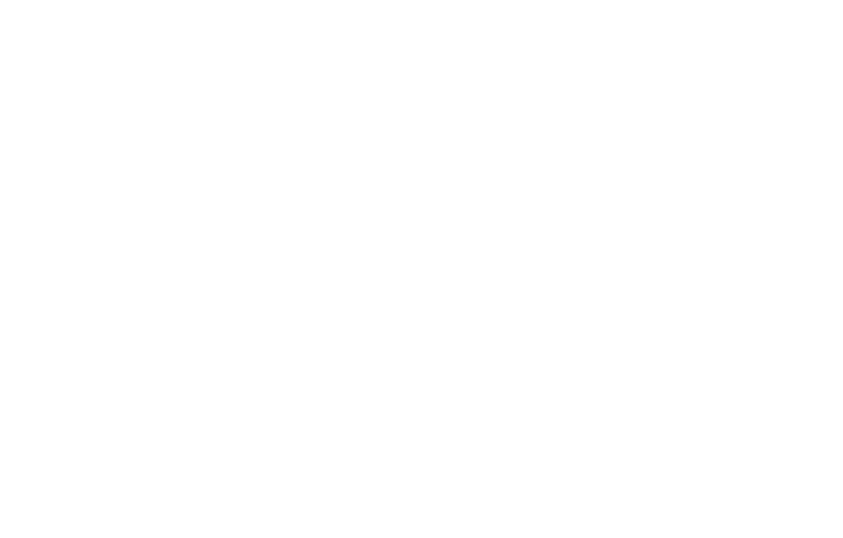
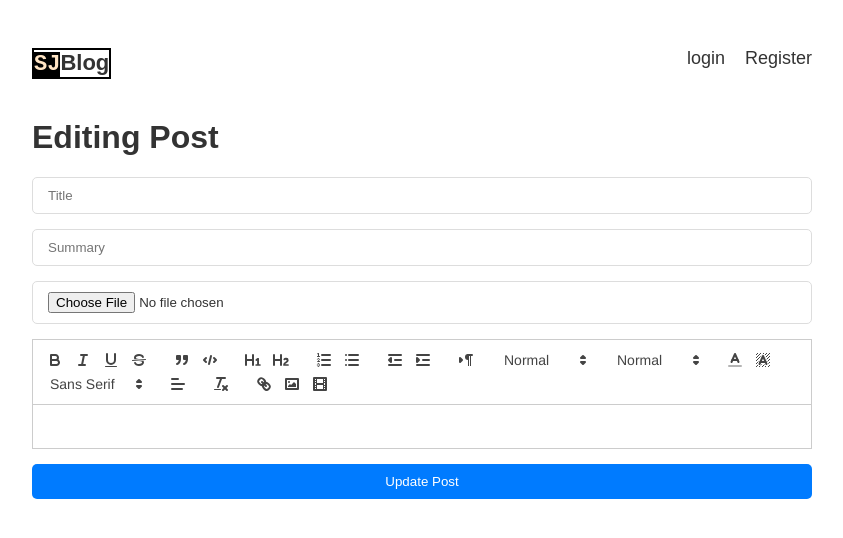
Before and after one commit to sivajisj/MERN-APPS-SJ, a React (Vite) app in the folder SjBlog/client/: page /edit/1 in a window 1280 px wide. Before the commit this address had no page. Shown: the top 538 px of the page, without its empty margins (218-1061 px from the left). Built offline with nearby package versions, Linux system fonts and the light colour scheme; no server answers.

Commit message:
working on updating post

```diff
--- a/SjBlog/client/src/App.css
+++ b/SjBlog/client/src/App.css
@@ -206,14 +206,46 @@ div.post-page .author{
   font-size: 15px;
   font-weight: bold;
   color: #0834ab;
-text-decoration: underline;
+/* text-decoration: underline; */
 }
-div.post-page .author a{
 
-}
 div.post-page .author .icon{
   margin-left: 10px;
 }
 .entries{
   background-color: #f8f4f4;
 }
+
+.custom-class {
+  margin-right: 5px;
+}
+
+.editRow{
+  text-align: right;
+  font-size: 20px;
+}
+
+.editRow {
+  text-align: right;  /* align the content to the right */
+  padding: 10px;      /* some padding to ensure the element looks nice */
+}
+
+.editRow a {
+  display: inline-flex;        /* to ensure icon and text align nicely */
+  align-items: center;         /* vertical alignment of icon and text */
+  background-color: #073958;  /* change to your desired button color */
+  color: white;                /* text color */
+  padding: 10px 15px;         /* top-bottom, left-right */
+  border-radius: 5px;         /* rounded corners */
+  text-decoration: none;      /* remove underline from link */
+  transition: background-color 0.3s, transform 0.3s; /* smooth transition for hover effects */
+}
+
+.editRow a:hover {
+  background-color: #2980b9;  /* slightly darker shade for hover */
+  transform: scale(1.05);     /* subtle grow effect on hover */
+}
+
+.custom-class {
+  margin-right: 5px;          /* space between the icon and the text */
+}
--- a/SjBlog/client/src/App.jsx
+++ b/SjBlog/client/src/App.jsx
@@ -11,6 +11,7 @@ import Login from './Pages/LoginPage';
 import RegisterPage from './Pages/RegisterPage';
 import CreatePost from './Pages/CreatePost';
 import SinglePage from './Pages/singlePage';
+import EditPost from './Pages/EditPost';
 function App() {
 
   return (
@@ -23,6 +24,8 @@ function App() {
       <Route path="/register" element={<RegisterPage/>}/>
       <Route path="/create" element={<CreatePost/>}/>
       <Route path="post/:id" element={<SinglePage/>} />
+      <Route path="edit/:id" element={<EditPost/>} />
+
       </Route>
 
    </Routes>
--- a/SjBlog/client/src/Pages/CreatePost.jsx
+++ b/SjBlog/client/src/Pages/CreatePost.jsx
@@ -1,8 +1,7 @@
 import React, { useState } from 'react'
 import { Navigate } from 'react-router-dom';
-import ReactQuill from 'react-quill'
-import {modules, formats} from '../components/Features'
-import 'react-quill/dist/quill.snow.css'
+import Editor from './Editor'
+
 const CreatePost = () => {
     const [title , setTitle] = useState('')
     const [summary, setSummary] = useState('')
@@ -35,14 +34,14 @@ const CreatePost = () => {
   return (
 
     <form enctype="multipart/form-data" onSubmit={createNewPost}>
+      <h1>Creating Post</h1>
         <input type="title" placeholder='Title' value={title} onChange={e =>setTitle(e.target.value)} />
         <input type="summary" placeholder='Summary' value={summary} onChange={e => setSummary(e.target.value)} />
         <input type="file" name="file" onChange={e => setFiles(Array.from(e.target.files))}  />
 
-        <ReactQuill
-    value={content}  onChange={newVal =>setContent(newVal)}
-    modules={modules}  formats={formats}
-/>
+
+
+       <Editor  value={content} onChange={setContent}  />
         <button type='submit' style={{marginTop: '15px'}}>Create Post</button>
 
     </form>
--- /dev/null
+++ b/SjBlog/client/src/Pages/EditPost.jsx
@@ -0,0 +1,75 @@
+import React, { useEffect, useState } from 'react'
+import { Navigate, useParams } from 'react-router-dom';
+import Editor from './Editor'
+
+
+const EditPost = () => {
+
+  const {id} = useParams()
+  const [title , setTitle] = useState('')
+  const [summary, setSummary] = useState('')
+  const [content , setContent] = useState('')
+  const [files , setFiles] = useState(null)
+
+  const [redirect, setRedirect] = useState(false)
+
+
+
+  useEffect(()=>{
+    fetch(`https://5000-sivajisj-mernappssj-yla1k59cxe6.ws-us105.gitpod.io/post/${id}`)
+    .then(response => {
+      response.json().then(postInfo => {
+        setTitle(postInfo.title)
+        setContent(postInfo.content)
+        setSummary(postInfo.summary)
+
+
+
+
+      })
+    })
+  },[])
+  async function updatePost(e){
+
+    const data = new FormData()
+    data.set('title',title)
+    data.set('summary',summary)
+    data.set('content',content)
+
+    if(files?.[0]){
+      data.set('file',files?.[0])
+
+    }
+
+
+
+    e.preventDefault();
+    const response = await fetch('https://5000-sivajisj-mernappssj-yla1k59cxe6.ws-us105.gitpod.io/post',{
+      method: 'PUT',
+      body :data,
+      credentials:'include'
+     })
+     setRedirect(true)
+  }
+
+  if(redirect){
+    return <Navigate to={`/post/${id}`}/>
+   }
+  return (
+
+    <form enctype="multipart/form-data" onSubmit={updatePost}>
+            <h1>Editing Post</h1>
+
+        <input type="title" placeholder='Title' value={title} onChange={e =>setTitle(e.target.value)} />
+        <input type="summary" placeholder='Summary' value={summary} onChange={e => setSummary(e.target.value)} />
+        <input type="file" name="file" onChange={e => setFiles(Array.from(e.target.files))}  />
+
+          <Editor onChange={setContent}  value={content} />
+
+        <button type='submit' style={{marginTop: '15px'}}>Update Post</button>
+
+    </form>
+  )
+}
+
+export default EditPost
--- /dev/null
+++ b/SjBlog/client/src/Pages/Editor.jsx
@@ -0,0 +1,14 @@
+import React from 'react'
+import ReactQuill from 'react-quill'
+import {modules, formats} from '../components/Features'
+import 'react-quill/dist/quill.snow.css'
+
+const Editor = ({value,onChange}) => {
+  return (
+    <ReactQuill  theme={'snow'}
+    value={value}  onChange={onChange}
+     modules={modules}  formats={formats}/>
+  )
+}
+
+export default Editor
--- a/SjBlog/client/src/Pages/IndexPage.jsx
+++ b/SjBlog/client/src/Pages/IndexPage.jsx
@@ -12,7 +12,7 @@ const IndexPage = () => {
   return (
     <>
     {posts.length > 0 && posts.map(post => {
-     return <Post {...post} />
+     return <Post key={post._id} {...post} />
     })}
 
 
--- a/SjBlog/client/src/Pages/singlePage.jsx
+++ b/SjBlog/client/src/Pages/singlePage.jsx
@@ -1,11 +1,14 @@
-import React, { useEffect, useState } from 'react';
-import { useParams } from 'react-router-dom';
+import React, { useContext, useEffect, useState } from 'react';
+import { Link, useParams } from 'react-router-dom';
 import { FaUser } from 'react-icons/fa';
+import { UserContext } from '../UserContext';
+import { FaEdit } from 'react-icons/fa';
 
 
 const SinglePage = () => {
     const [postInfo, setPostInfo] = useState(null);
     const { id } = useParams();
+    const {userInfo} = useContext(UserContext)
 
 
     useEffect(() => {
@@ -47,11 +50,18 @@ const SinglePage = () => {
 <div>
   {postInfo && <time>{formattedDate}</time>}
   <div className="icon-wrapper author">
-                          posted by  <FaUser className="icon" /> {/* Person Icon */}
-                            <a id="sj" className="">@{postInfo.author.username}</a>
-                        </div>
-</div>
-
+          posted by  <FaUser className="icon" /> {/* Person Icon */}
+            <a id="sj" className="">@{postInfo.author.username}</a>
+        </div>
+  </div>
+   {userInfo.id === postInfo.author._id && (
+      <div className='editRow'>
+            <Link to={`/edit/${postInfo._id}`}>
+              <FaEdit size={20} color="white" className="custom-class" />
+              Edit this Post
+              </Link>
+      </div>
+   )}
 
   <div className='image' >
   {postInfo &&
```
